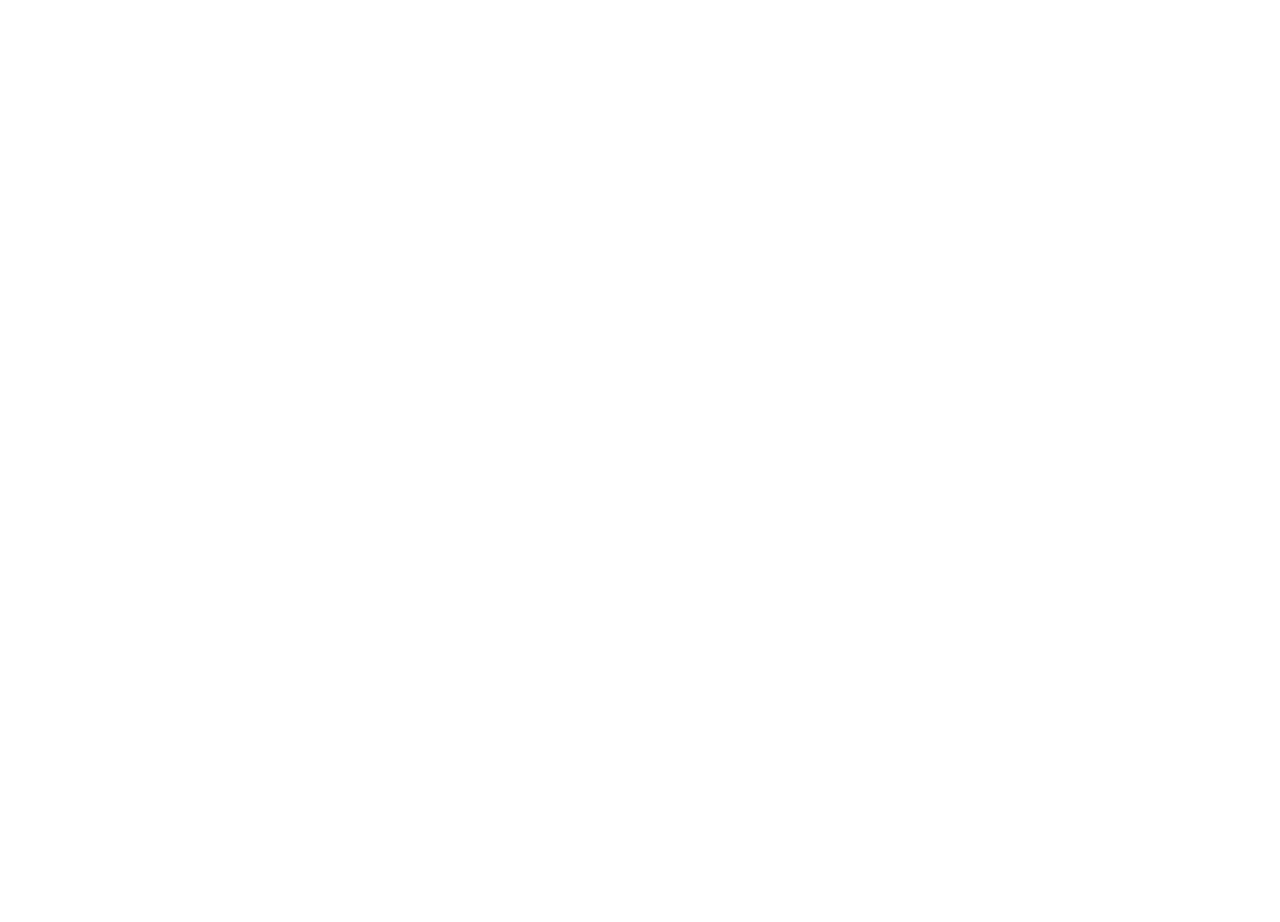
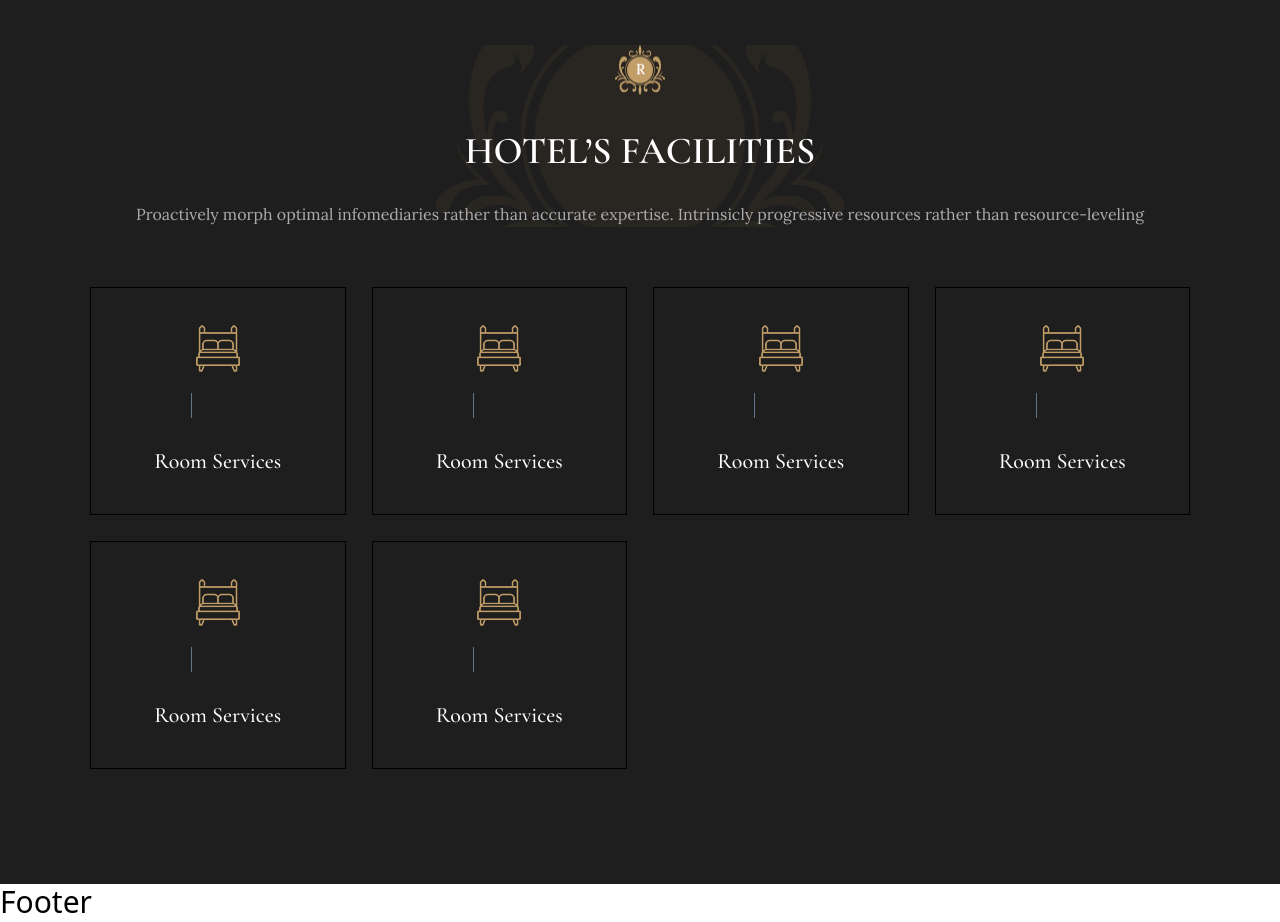
Before and after one commit to hasibahamedsakib/Royella, a React app: page / in a window 1280 px wide. Shown: the part 2960-3882 px from the top of the page. Before the commit the page ends 2928 px from the top, so only its background shows below. Built offline with nearby package versions, Linux system fonts and the light colour scheme; the HTML template or start-up script is replaced by a standard one.

Commit message:
added hotel section

```diff
--- /dev/null
+++ b/src/Components/HotelAndFacilities/HotelAndFacilities.jsx
@@ -0,0 +1,146 @@
+const HotelAndFacilities = () => {
+  document.addEventListener("DOMContentLoaded", () => {
+    const featureBoxes = document.querySelectorAll(".single-feature-box");
+
+    featureBoxes.forEach((box) => {
+      box.addEventListener("mouseenter", () => {
+        // Add the 'active' class to the current element
+        box.classList.add("active");
+
+        // Remove the 'active' class from other elements
+        featureBoxes.forEach((otherBox) => {
+          if (otherBox !== box) {
+            otherBox.classList.remove("active");
+          }
+        });
+      });
+    });
+  });
+
+  return (
+    <section className="bg-lightBlack py-[115px]">
+      <div className="Container">
+        <div className="bg-[url('/images/home-1/section-shape2.png')] bg-no-repeat bg-center bg-opacity-[0.07] text-center 2xl:px-[335px]  mx-auto px-5 ">
+          <img
+            src="/images/home-1/section-shape1.png"
+            alt="room_section_logo"
+            className="w-[50px] h-[50px] mx-auto before:w- group[100px] after:w-[100px] relative before group:absolute after:absolute before:h- group[20px] after:h-[20px] before:bg group-lightBlack after:bg-lightBlack before:left group-10 after:right-10 before:top group-0 after:bottom-0"
+          />
+          <h1 className="text-[38px] leading-[52px] text-white mt-[30px] mb-[24px] font-Garamond font-semibold uppercase">
+            HOTEL’S FACILITIES
+          </h1>
+          <p className="font-Lora leading-[26px] text-lightGray font-normal text-base">
+            Proactively morph optimal infomediaries rather than accurate
+            expertise. Intrinsicly progressive resources rather than
+            resource-leveling
+          </p>
+        </div>
+        {/* HOTEL’S FACILITIES content */}
+        <div className="grid grid-cols-2 md:grid-cols-3 lg:grid-cols-4 2xl:grid-cols-6 gap-[26px] pt-[60px]">
+          <div className="pt-[37px] pb-[27px] border border-gray-700 text-center transition-all duration-500 relative z-10 before:bg-[url('/images/home-1/feature-imgs-1.jpg')] before:absolute before:w-0 before:h-full before:left-[-222px] before:top-0 before:transition-all before:duration-500 before:bg-cover before:bg-center  hover:before:w-[114%] group after:">
+            <div>
+              <img
+                src="/images/home-1/feature-1.png"
+                alt=""
+                className="mx-auto"
+              />
+            </div>
+            <div className="">
+              <h4 className="text-[22px] leading-[52px] font-Garamond text-white font-medium mt-[63px] relative before:absolute before:w-[1px] before:h-[25px] before:left-[100px] before:top-[-42px] before:bg-slate-500 before:group-hover:bg-khaki">
+                Room Services
+              </h4>
+            </div>
+          </div>
+
+          {/* facilities-2 */}
+          <div className="pt-[37px] pb-[27px] border border-gray-700 text-center transition-all duration-500 relative z-10 before:bg-[url('/images/home-1/feature-imgs-1.jpg')] before:absolute before:w-0 before:h-full before:left-[-222px] before:top-0 before:transition-all before:duration-500 before:bg-cover before:bg-center  hover:before:w-[114%] after:">
+            <div>
+              <img
+                src="/images/home-1/feature-1.png"
+                alt=""
+                className="mx-auto"
+              />
+            </div>
+            <div className="">
+              <h4 className="text-[22px] leading-[52px] font-Garamond text-white font-medium mt-[63px] relative before:absolute before:w-[1px] before:h-[25px] before:left-[100px] before:top-[-42px] before:bg-slate-500 before:group-hover:bg-khaki">
+                Room Services
+              </h4>
+            </div>
+          </div>
+
+          {/* facilities-3 */}
+          <div className="pt-[37px] pb-[27px] border border-gray-700 text-center transition-all duration-500 relative z-10 before:bg-[url('/images/home-1/feature-imgs-1.jpg')] before:absolute before:w-0 before:h-full before:left-[-222px] before:top-0 before:transition-all before:duration-500 before:bg-cover before:bg-center  hover:before:w-[114%] group after:">
+            <div>
+              <img
+                src="/images/home-1/feature-1.png"
+                alt=""
+                className="mx-auto"
+              />
+            </div>
+            <div className="">
+              <h4 className="text-[22px] leading-[52px] font-Garamond text-white font-medium mt-[63px] relative before:absolute before:w-[1px] before:h-[25px] before:left-[100px] before:top-[-42px] before:bg-slate-500 before:group-hover:bg-khaki">
+                Room Services
+              </h4>
+            </div>
+          </div>
+          {/* facilities-4 */}
+          <div className="pt-[37px] pb-[27px] border border-gray-700 text-center transition-all duration-500 relative z-10 before:bg-[url('/images/home-1/feature-imgs-1.jpg')] before:absolute before:w-0 before:h-full before:left-[-222px] before:top-0 before:transition-all before:duration-500 before:bg-cover before:bg-center  hover:before:w-[114%] group after:">
+            <div>
+              <img
+                src="/images/home-1/feature-1.png"
+                alt=""
+                className="mx-auto"
+              />
+            </div>
+            <div className="">
+              <h4 className="text-[22px] leading-[52px] font-Garamond text-white font-medium mt-[63px] relative before:absolute before:w-[1px] before:h-[25px] before:left-[100px] before:top-[-42px] before:bg-slate-500 before:group-hover:bg-khaki">
+                Room Services
+              </h4>
+            </div>
+          </div>
+
+          {/* facilities-5 */}
+          <div className="pt-[37px] pb-[27px] border border-gray-700 text-center transition-all duration-500 relative z-10 before:bg-[url('/images/home-1/feature-imgs-1.jpg')] before:absolute before:w-0 before:h-full before:left-[-222px] before:top-0 before:transition-all before:duration-500 before:bg-cover before:bg-center  hover:before:w-[114%] group after:">
+            <div>
+              <img
+                src="/images/home-1/feature-1.png"
+                alt=""
+                className="mx-auto"
+              />
+            </div>
+            <div className="">
+              <h4 className="text-[22px] leading-[52px] font-Garamond text-white font-medium mt-[63px] relative before:absolute before:w-[1px] before:h-[25px] before:left-[100px] before:top-[-42px] before:bg-slate-500 before:group-hover:bg-khaki">
+                Room Services
+              </h4>
+            </div>
+          </div>
+          {/* facilities-6 */}
+          <div className="pt-[37px] pb-[27px] border border-gray-700 text-center transition-all duration-500 relative z-10 before:bg-[url('/images/home-1/feature-imgs-1.jpg')] before:absolute before:w-0 before:h-full before:left-[-222px] before:top-0 before:transition-all before:duration-500 before:bg-cover before:bg-center  hover:before:w-[114%] group after:">
+            <div>
+              <img
+                src="/images/home-1/feature-1.png"
+                alt=""
+                className="mx-auto"
+              />
+            </div>
+            <div className="">
+              <h4 className="text-[22px] leading-[52px] font-Garamond text-white font-medium mt-[63px] relative before:absolute before:w-[1px] before:h-[25px] before:left-[100px] before:top-[-42px] before:bg-slate-500 before:group-hover:bg-khaki">
+                Room Services
+              </h4>
+            </div>
+          </div>
+          {/* <div className={styles.single_feature_box}>
+            <div className={styles.feature_icon}>
+              <img src="/images/home-1/feature-1.png" alt="" />
+            </div>
+            <div className={styles.feature_content}>
+              <h4>Room Services</h4>
+            </div>
+          </div> */}
+        </div>
+      </div>
+    </section>
+  );
+};
+
+export default HotelAndFacilities;
--- a/src/Pages/Home1/Home1.jsx
+++ b/src/Pages/Home1/Home1.jsx
@@ -1,5 +1,5 @@
-// import BookingInfo from "../../Components/BookingInfo/BookingInfo";
 import HeroSection from "../../Components/HeroSection/HeroSection";
+import HotelAndFacilities from "../../Components/HotelAndFacilities/HotelAndFacilities";
 import HotelAndResort from "../../Components/HotelAndResort/HotelAndResort";
 import Rooms from "../../Components/Rooms/Rooms";
 
@@ -7,9 +7,9 @@
   return (
     <>
       <HeroSection />
-      {/* <BookingInfo /> */}
       <Rooms />
       <HotelAndResort />
+      <HotelAndFacilities />
     </>
   );
 };
```
Also changed, not shown: src/Components/HotelAndFacilities/hotel.module.css (added, +60 -0 lines).
